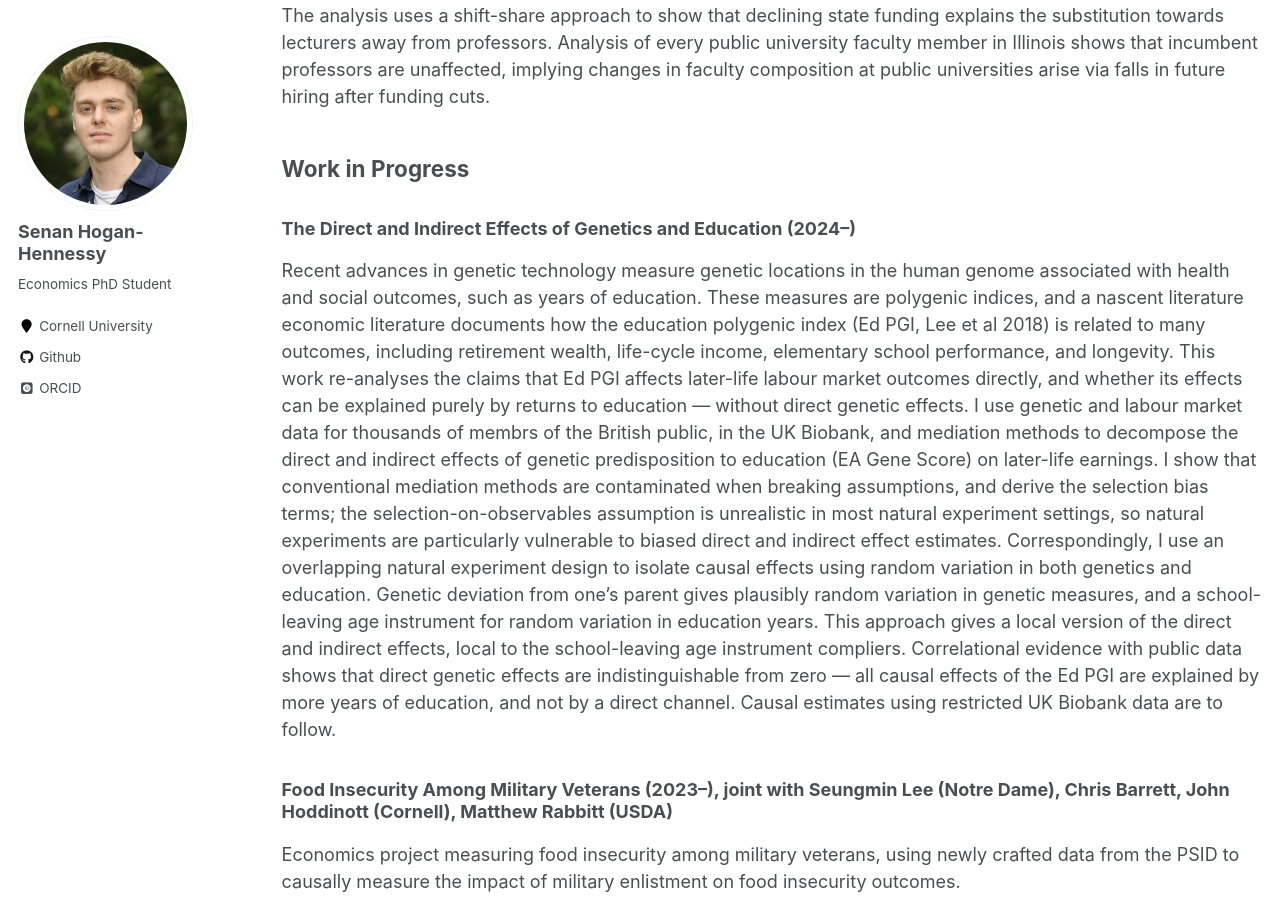
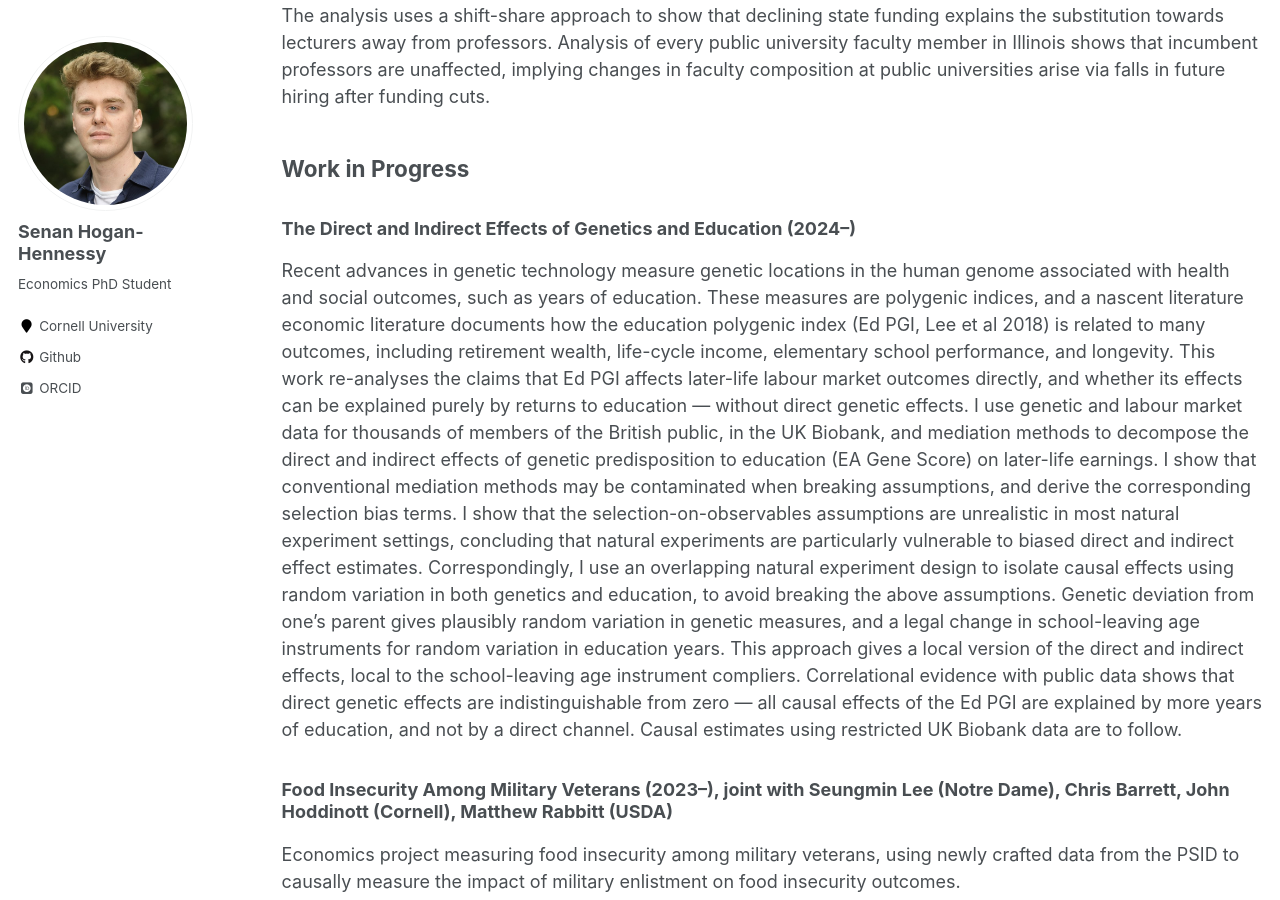
Before and after one commit to shoganhennessy/shoganhennessy.github.io, a Jekyll site: the page built from _pages/research.md, in a window 1280 px wide and 900 px high, scrolled down 544 px. Built offline with Jekyll 4.4.1, drawn with Linux system fonts in a browser that asks for light colours; some web fonts are replaced.

Commit message:
adjusted public abstract for in-progrss UKB work, and a new title for veterans working paper.

```diff
--- a/_pages/research.md
+++ b/_pages/research.md
@@ -27,10 +27,11 @@ Analysis of every public university faculty member in Illinois shows that incumb
 Recent advances in genetic technology measure genetic locations in the human genome associated with health and social outcomes, such as years of education.
 These measures are polygenic indices, and a nascent literature economic literature documents how the education polygenic index (Ed PGI, Lee et al 2018) is related to many outcomes, including retirement wealth, life-cycle income, elementary school performance, and longevity.
 This work re-analyses the claims that Ed PGI affects later-life labour market outcomes directly, and whether its effects can be explained purely by returns to education --- without direct genetic effects.
-I use genetic and labour market data for thousands of membrs of the British public, in the UK Biobank, and mediation methods to decompose the direct and indirect effects of genetic predisposition to education (EA Gene Score) on later-life earnings.
-I show that conventional mediation methods are contaminated when breaking assumptions, and derive the selection bias terms; the selection-on-observables assumption is unrealistic in most natural experiment settings, so natural experiments are particularly vulnerable to biased direct and indirect effect estimates.
-Correspondingly, I use an overlapping natural experiment design to isolate causal effects using random variation in both genetics and education.
-Genetic deviation from one's parent gives plausibly random variation in genetic measures, and a school-leaving age instrument for random variation in education years.
+I use genetic and labour market data for thousands of members of the British public, in the UK Biobank, and mediation methods to decompose the direct and indirect effects of genetic predisposition to education (EA Gene Score) on later-life earnings.
+I show that conventional mediation methods may be contaminated when breaking assumptions, and derive the corresponding selection bias terms.
+I show that the selection-on-observables assumptions are unrealistic in most natural experiment settings, concluding that natural experiments are particularly vulnerable to biased direct and indirect effect estimates.
+Correspondingly, I use an overlapping natural experiment design to isolate causal effects using random variation in both genetics and education, to avoid breaking the above assumptions.
+Genetic deviation from one's parent gives plausibly random variation in genetic measures, and a legal change in school-leaving age instruments for random variation in education years.
 This approach gives a local version of the direct and indirect effects, local to the school-leaving age instrument compliers.
 Correlational evidence with public data shows that direct genetic effects are indistinguishable from zero --- all causal effects of the Ed PGI are explained by more years of education, and not by a direct channel.
 Causal estimates using restricted UK Biobank data are to follow.
```
